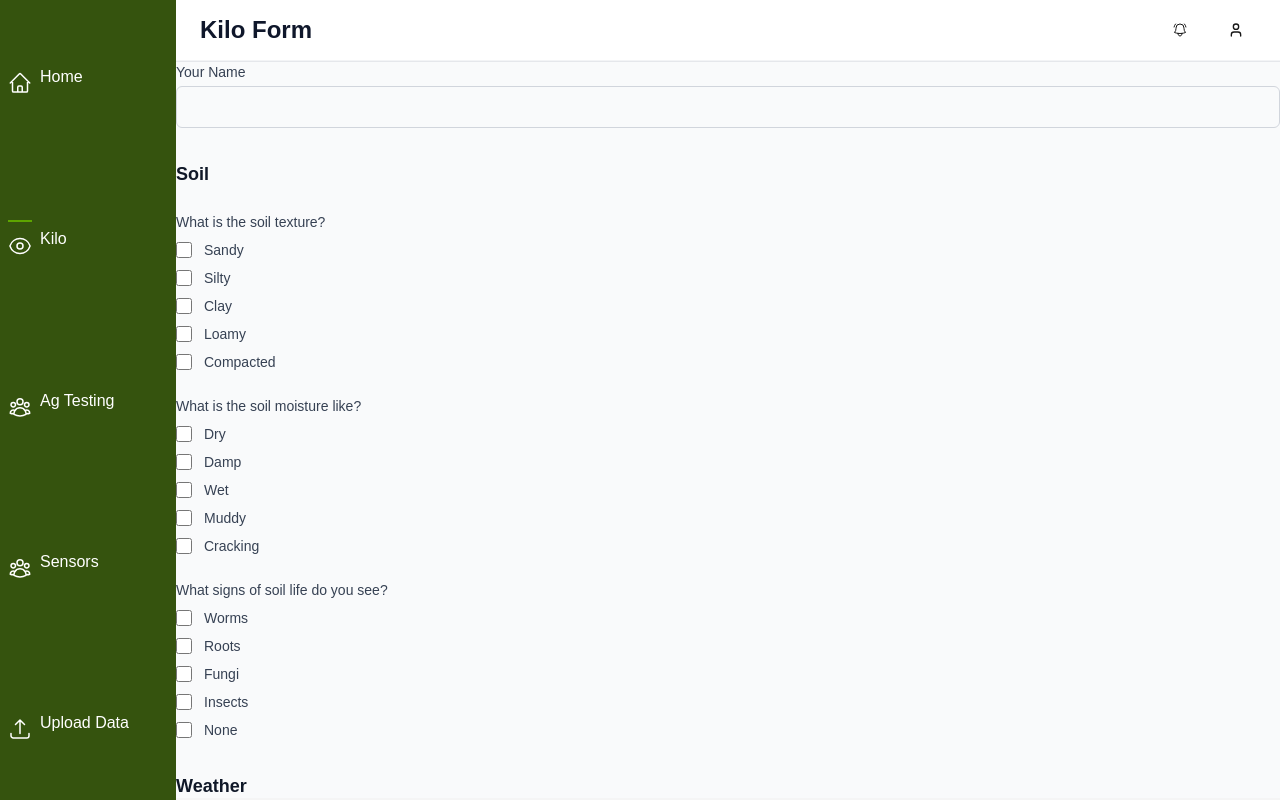
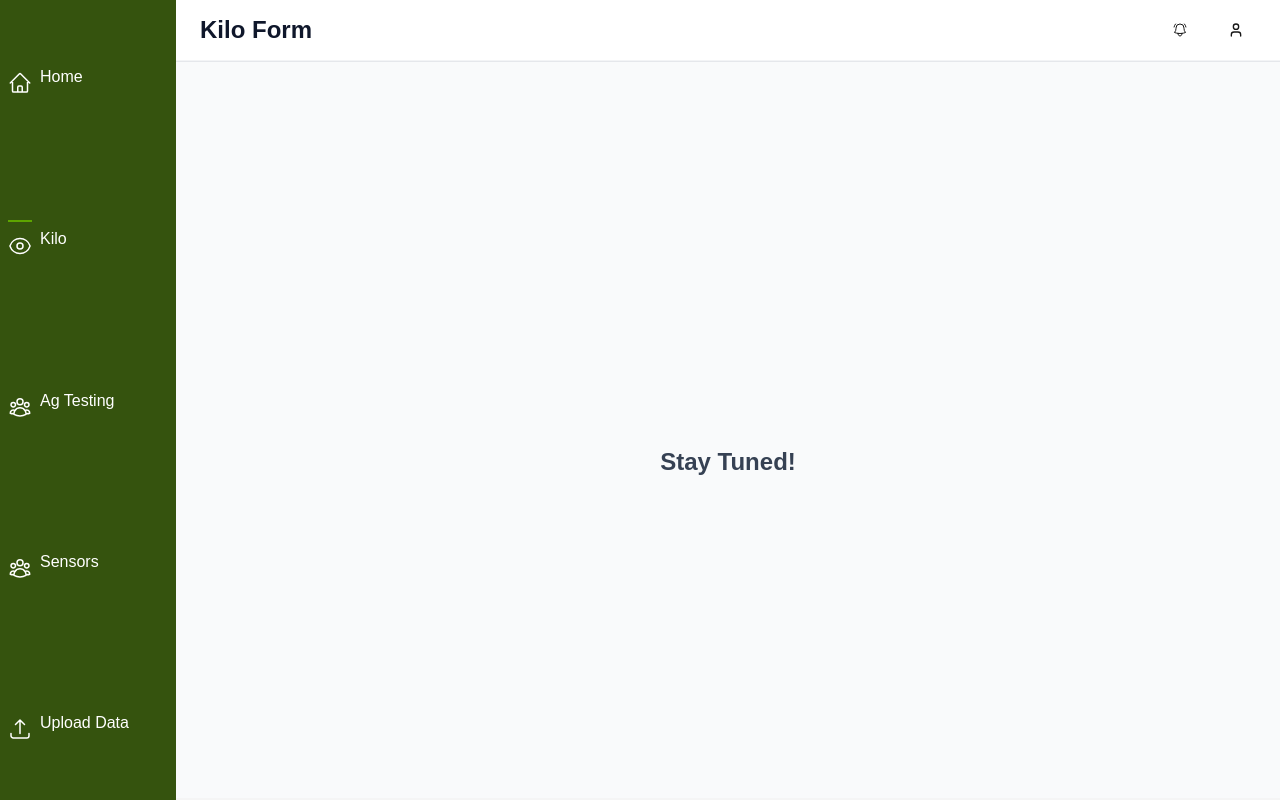
Before and after one commit to PurpleMaia/kilo-dashboard, a Next.js app: page /dashboard/kilo in a window 1280 px wide. Built offline with nearby package versions, Linux system fonts and the light colour scheme.

Commit message:
made kilo page under construction for now

```diff
--- a/src/app/dashboard/kilo/page.tsx
+++ b/src/app/dashboard/kilo/page.tsx
@@ -1,11 +1,16 @@
 // import GoogleForm from "@/app/ui/googleform"
-import KiloForm from "@/app/components/kilo/KiloForm"
+// import KiloForm from "@/app/components/kilo/KiloForm"
 
 export default function Page() {
     return (
         <>
         {/* <GoogleForm></GoogleForm> */}
-        <KiloForm />
+        {/* <KiloForm /> */}
+        <div className="md:mt-96 mt-96 flex items-center justify-center">
+            <div className="text-center">
+                <h2 className="text-2xl font-semibold text-gray-700 mb-4">Stay Tuned!</h2>
+            </div>
+        </div>
         </>
     )
 }
```
